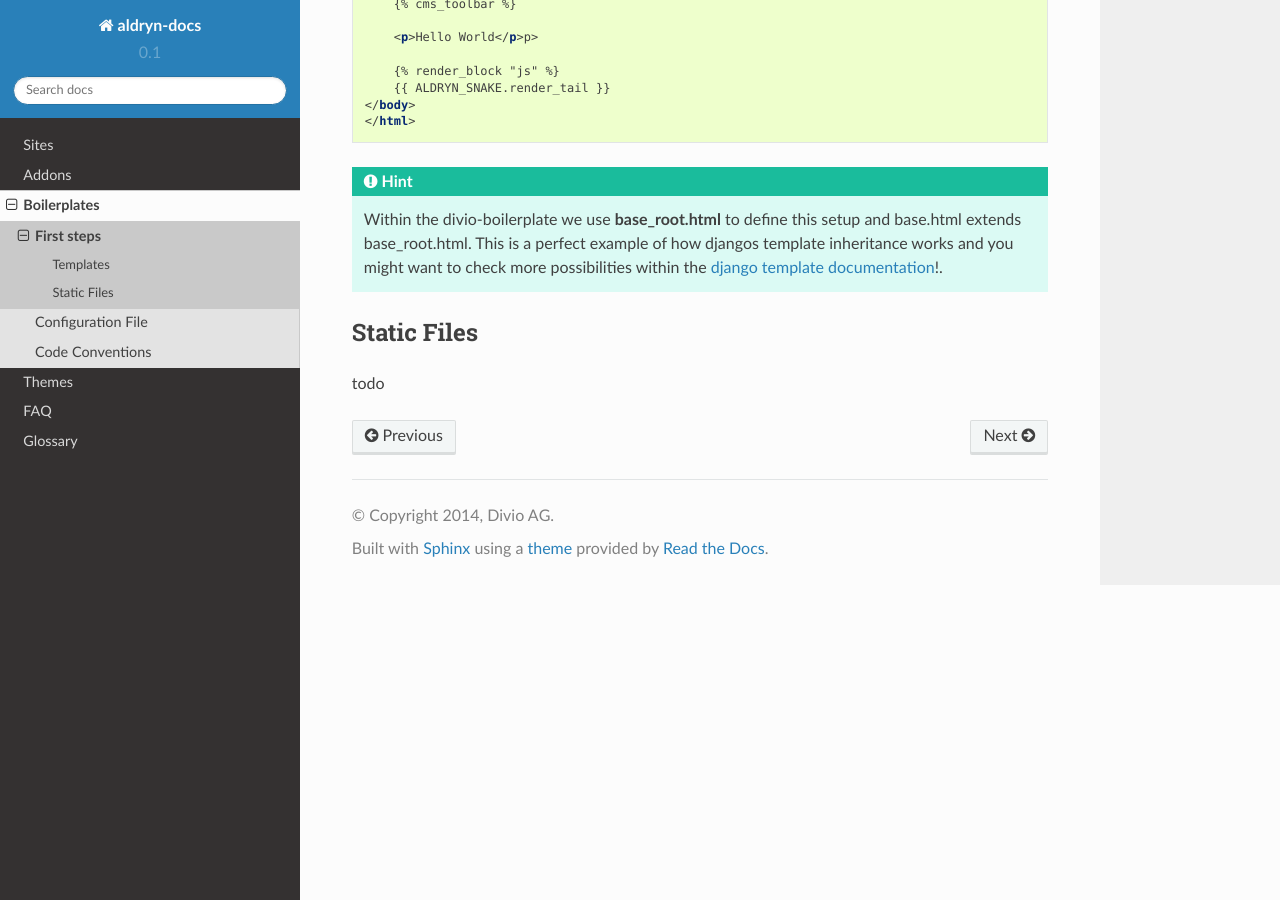
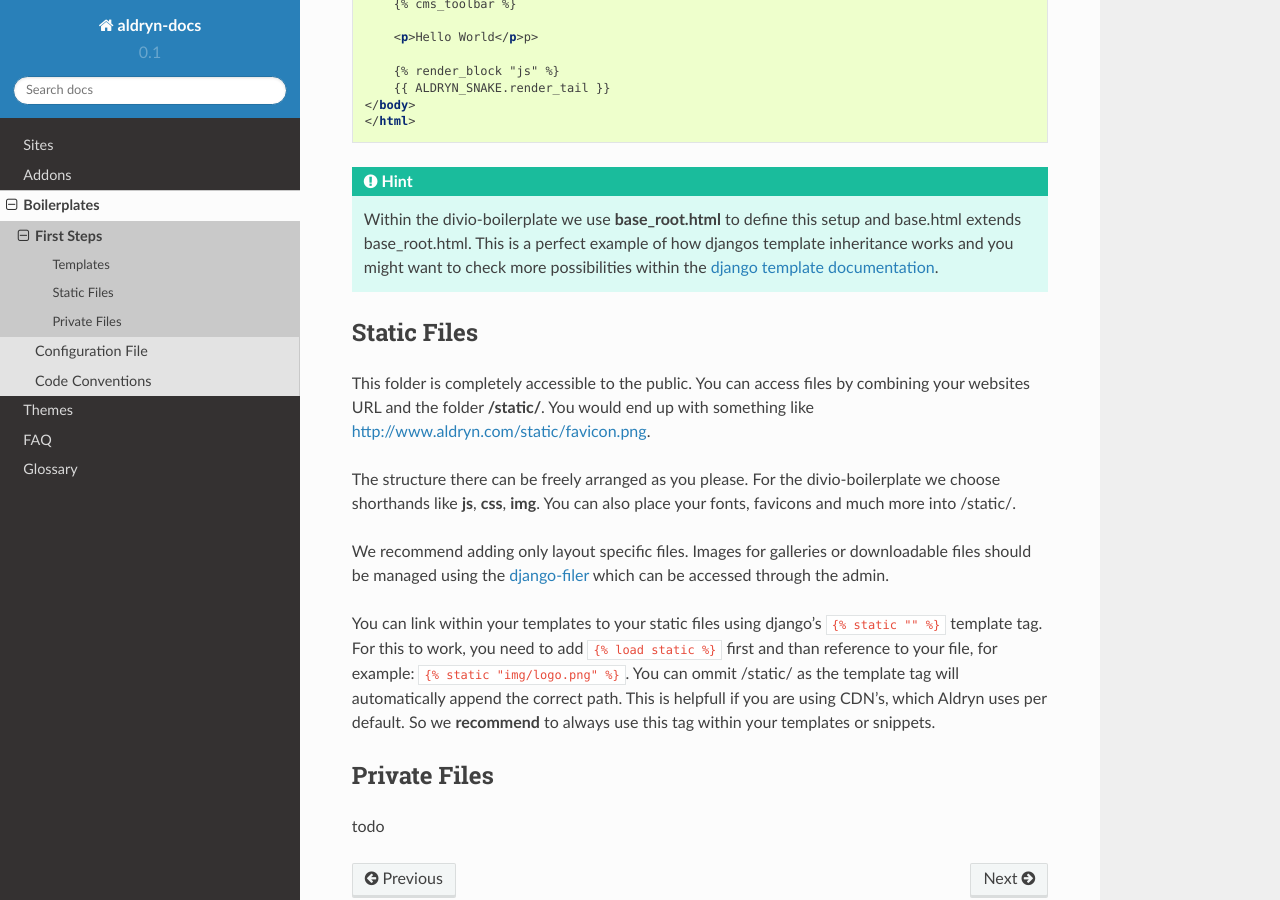
Before and after one commit to aldryn/aldryn-docs, a Sphinx documentation site: the page built from docs/boilerplates/first-steps.rst, in a window 1280 px wide and 900 px high, scrolled down 1223 px. Built offline with Sphinx 7.4.7 and the Read the Docs theme 2.0.0, drawn with Linux system fonts in a browser that asks for light colours; some of the changed text lies outside the part shown.

Commit message:
adding static files section

```diff
--- a/docs/boilerplates/first-steps.rst
+++ b/docs/boilerplates/first-steps.rst
@@ -1,5 +1,5 @@
 ===========
-First steps
+First Steps
 ===========
 
 Boilerplates are a set of default templates and staticfiles, optionally with initial data.
@@ -65,10 +65,29 @@ Now we include some basic markup into **base.html** and the result should be sim
 .. HINT::
    Within the divio-boilerplate we use **base_root.html** to define this setup and base.html extends base_root.html.
    This is a perfect example of how djangos template inheritance works and you might want to check more possibilities
-   within the  `django template documentation <https://docs.djangoproject.com/en/dev/ref/templates/>`_!.
+   within the  `django template documentation <https://docs.djangoproject.com/en/dev/ref/templates/>`_.
 
 
 Static Files
 ------------
 
+This folder is completely accessible to the public. You can access files by combining your websites URL
+and the folder **/static/**. You would end up with something like http://www.aldryn.com/static/favicon.png.
+
+The structure there can be freely arranged as you please. For the divio-boilerplate we choose shorthands like
+**js**, **css**, **img**. You can also place your fonts, favicons and much more into /static/.
+
+We recommend adding only layout specific files. Images for galleries or downloadable files should be managed
+using the `django-filer <https://github.com/stefanfoulis/django-filer>`_ which can be accessed through the admin.
+
+You can link within your templates to your static files using django's ``{% static "" %}`` template tag.
+For this to work, you need to add ``{% load static %}`` first and than reference to your file, for example:
+``{% static "img/logo.png" %}``. You can ommit /static/ as the template tag will automatically append the correct path.
+This is helpfull if you are using CDN's, which Aldryn uses per default. So we **recommend** to always use this tag
+within your templates or snippets.
+
+
+Private Files
+-------------
+
 todo
```
